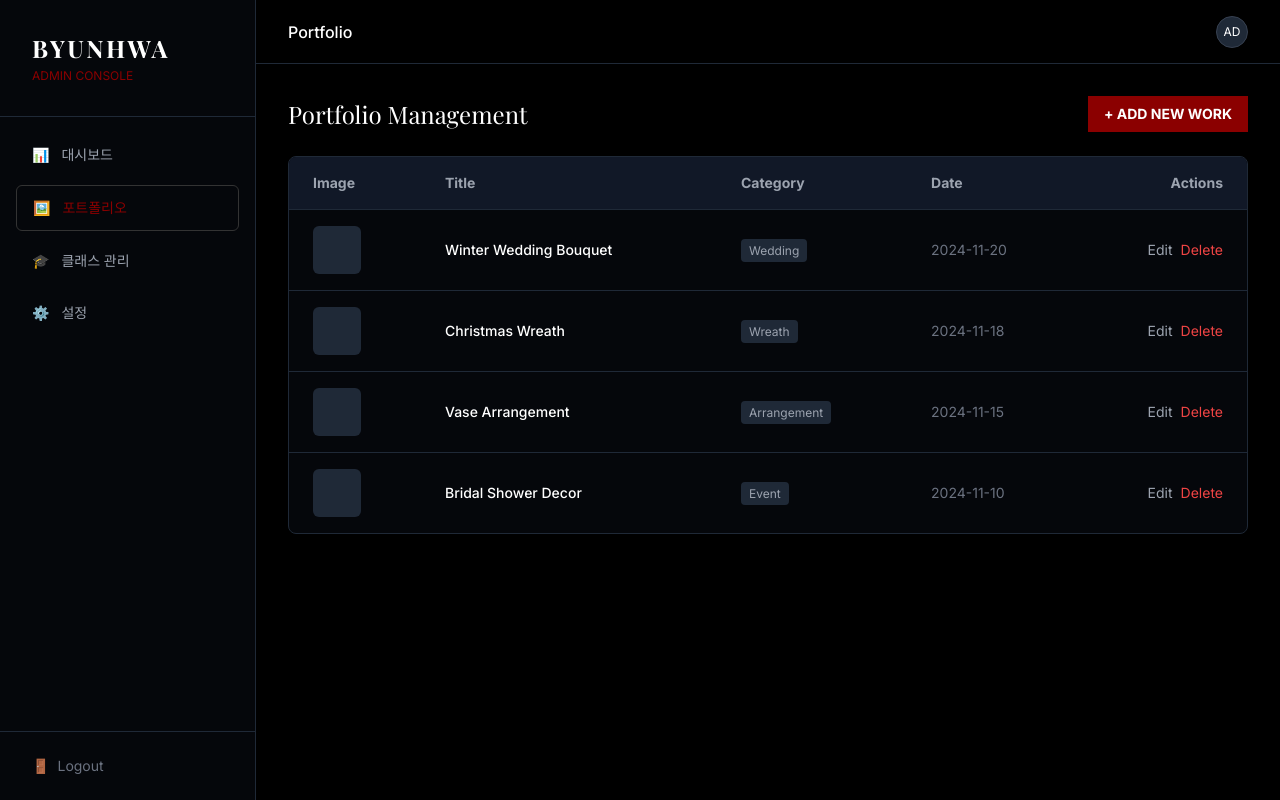
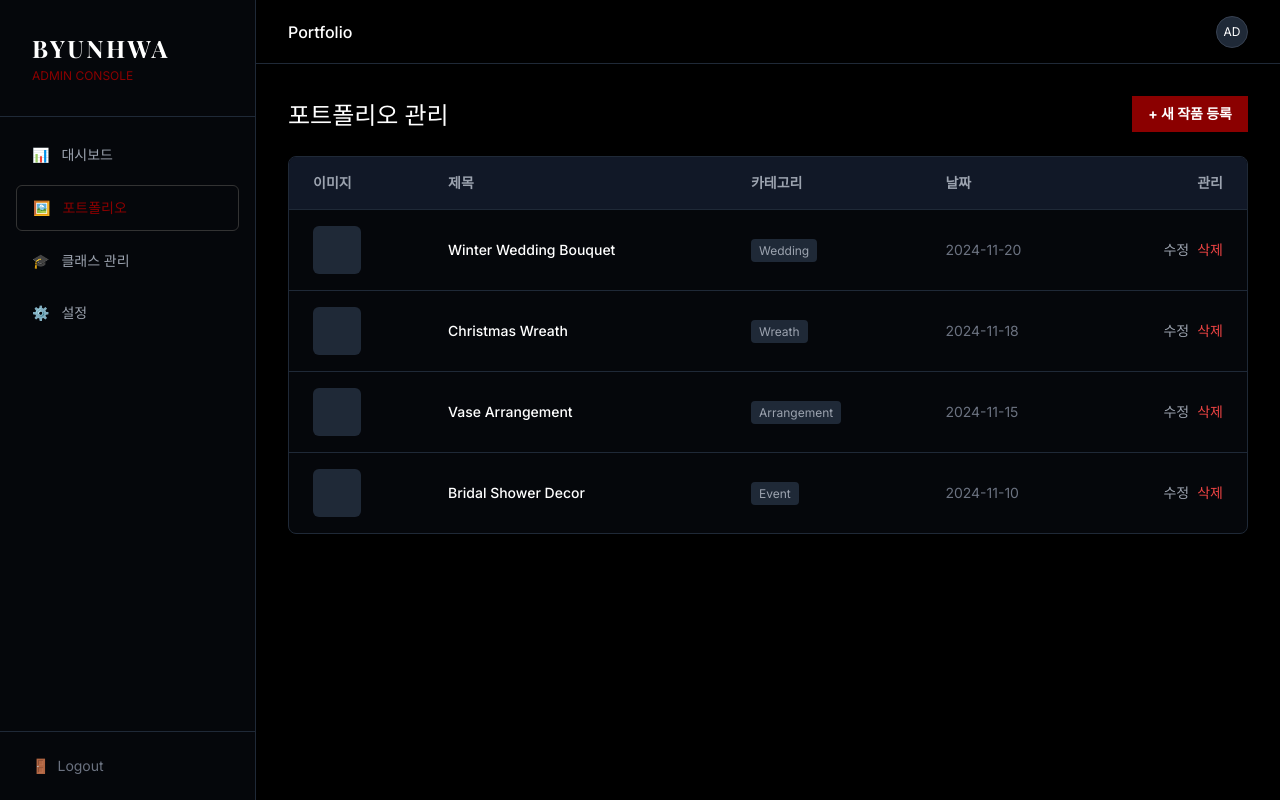
Before and after one commit to corpsj/na, a Next.js app: page /admin/portfolio in a window 1280 px wide. Built offline with nearby package versions, Linux system fonts and the light colour scheme; a web font is replaced by a local one.

Commit message:
Localize Admin Dashboard and Portfolio pages to Korean

```diff
--- a/app/admin/dashboard/page.tsx
+++ b/app/admin/dashboard/page.tsx
@@ -4,9 +4,9 @@ export default function AdminDashboard() {
             {/* Stats Grid */}
             <div className="grid grid-cols-1 md:grid-cols-3 gap-6">
                 {[
-                    { label: "Total Portfolio", value: "24", change: "+2 this month" },
-                    { label: "Active Classes", value: "3", change: "1 recruiting" },
-                    { label: "Total Visitors", value: "1,234", change: "+12% vs last month" },
+                    { label: "총 포트폴리오", value: "24", change: "이번 달 +2" },
+                    { label: "진행 중인 클래스", value: "3", change: "1개 모집 중" },
+                    { label: "총 방문자 수", value: "1,234", change: "지난달 대비 +12%" },
                 ].map((stat, i) => (
                     <div key={i} className="bg-gray-900/50 border border-gray-800 p-6 rounded-lg">
                         <h3 className="text-gray-400 text-sm font-medium mb-2">{stat.label}</h3>
@@ -20,12 +20,12 @@ export default function AdminDashboard() {
 
             {/* Recent Activity */}
             <div className="bg-gray-900/30 border border-gray-800 rounded-lg p-6">
-                <h3 className="text-lg font-medium text-white mb-6">Recent Activity</h3>
+                <h3 className="text-lg font-medium text-white mb-6">최근 활동</h3>
                 <div className="space-y-4">
                     {[
-                        { action: "New Portfolio Added", target: "Winter Wedding Bouquet", time: "2 hours ago" },
-                        { action: "Class Status Updated", target: "Hand-tied Masterclass", time: "5 hours ago" },
-                        { action: "New Inquiry", target: "Wedding Flower Consultation", time: "1 day ago" },
+                        { action: "새 포트폴리오 등록", target: "겨울 웨딩 부케", time: "2시간 전" },
+                        { action: "클래스 상태 변경", target: "핸드타이드 마스터클래스", time: "5시간 전" },
+                        { action: "새로운 문의", target: "웨딩 플라워 상담", time: "1일 전" },
                     ].map((activity, i) => (
                         <div key={i} className="flex items-center justify-between py-3 border-b border-gray-800 last:border-0">
                             <div>
--- a/app/admin/portfolio/page.tsx
+++ b/app/admin/portfolio/page.tsx
@@ -2,9 +2,9 @@ export default function AdminPortfolioPage() {
     return (
         <div className="space-y-6">
             <div className="flex items-center justify-between">
-                <h1 className="text-2xl font-serif text-white">Portfolio Management</h1>
+                <h1 className="text-2xl font-serif text-white">포트폴리오 관리</h1>
                 <button className="bg-primary text-white px-4 py-2 text-sm font-bold hover:bg-red-900 transition-colors">
-                    + ADD NEW WORK
+                    + 새 작품 등록
                 </button>
             </div>
 
@@ -12,11 +12,11 @@ export default function AdminPortfolioPage() {
                 <table className="w-full text-left text-sm">
                     <thead className="bg-gray-900 text-gray-400 font-medium border-b border-gray-800">
                         <tr>
-                            <th className="px-6 py-4">Image</th>
-                            <th className="px-6 py-4">Title</th>
-                            <th className="px-6 py-4">Category</th>
-                            <th className="px-6 py-4">Date</th>
-                            <th className="px-6 py-4 text-right">Actions</th>
+                            <th className="px-6 py-4">이미지</th>
+                            <th className="px-6 py-4">제목</th>
+                            <th className="px-6 py-4">카테고리</th>
+                            <th className="px-6 py-4">날짜</th>
+                            <th className="px-6 py-4 text-right">관리</th>
                         </tr>
                     </thead>
                     <tbody className="divide-y divide-gray-800 text-gray-300">
@@ -38,8 +38,8 @@ export default function AdminPortfolioPage() {
                                 </td>
                                 <td className="px-6 py-4 text-gray-500">{item.date}</td>
                                 <td className="px-6 py-4 text-right space-x-2">
-                                    <button className="text-gray-400 hover:text-white transition-colors">Edit</button>
-                                    <button className="text-red-500 hover:text-red-400 transition-colors">Delete</button>
+                                    <button className="text-gray-400 hover:text-white transition-colors">수정</button>
+                                    <button className="text-red-500 hover:text-red-400 transition-colors">삭제</button>
                                 </td>
                             </tr>
                         ))}
```
